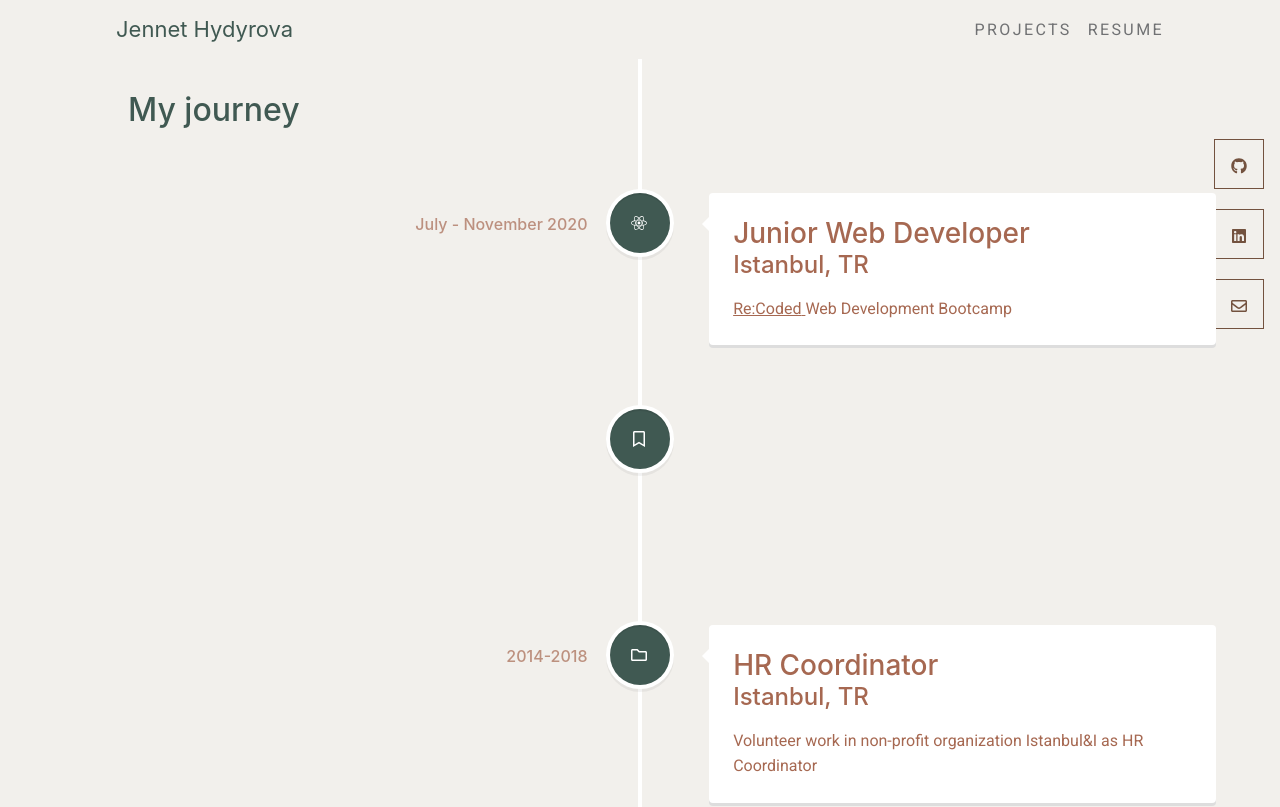
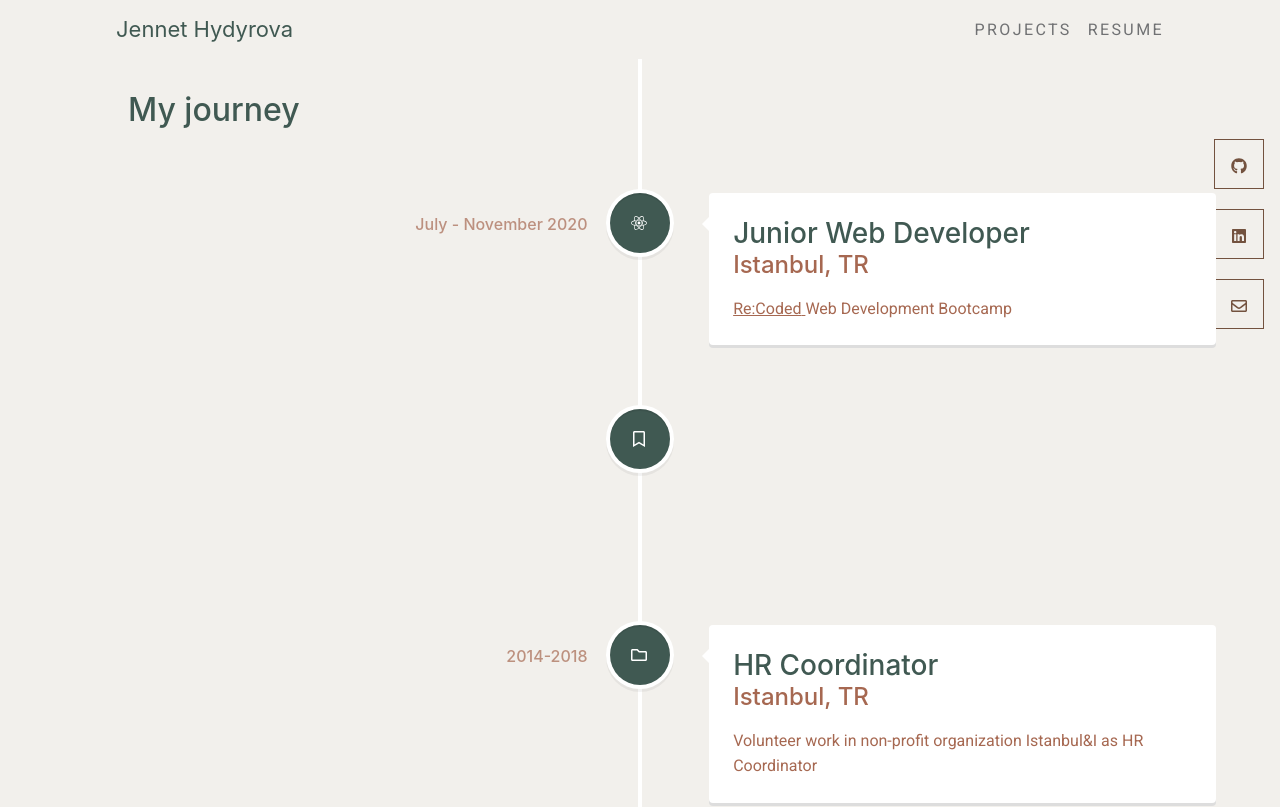
Before and after one commit to jennethydyrova/my-portfolio, a React (Create React App) app: page /resume in a window 1280 px wide. Shown: the top 807 px of the page. Built offline with nearby package versions, Linux system fonts and the light colour scheme.

Commit message:
change header color

```diff
--- a/src/containers/ResumePage/index.scss
+++ b/src/containers/ResumePage/index.scss
@@ -8,4 +8,7 @@
     color: #a66851;
     text-decoration: underline;
   }
+  h3 {
+    color: #405952;
+  }
 }
```
